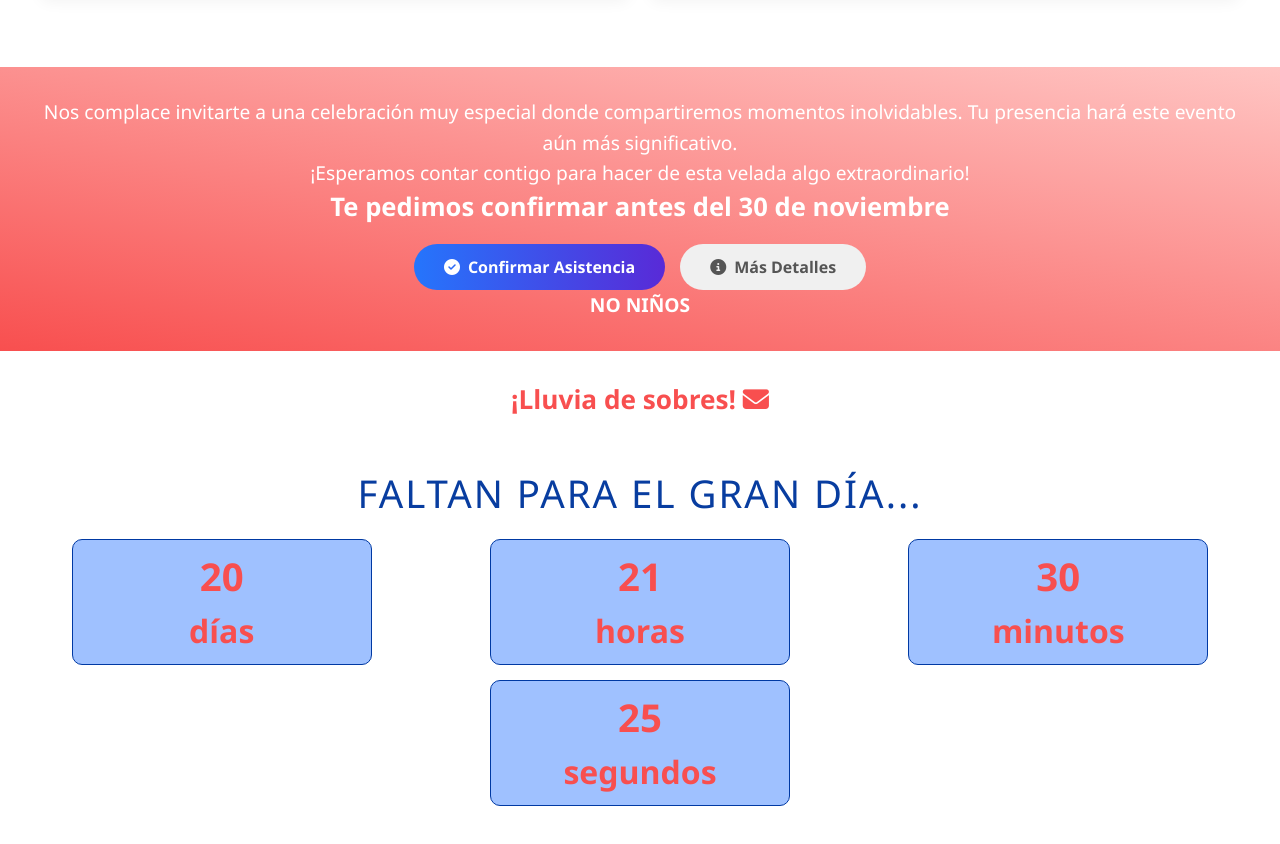
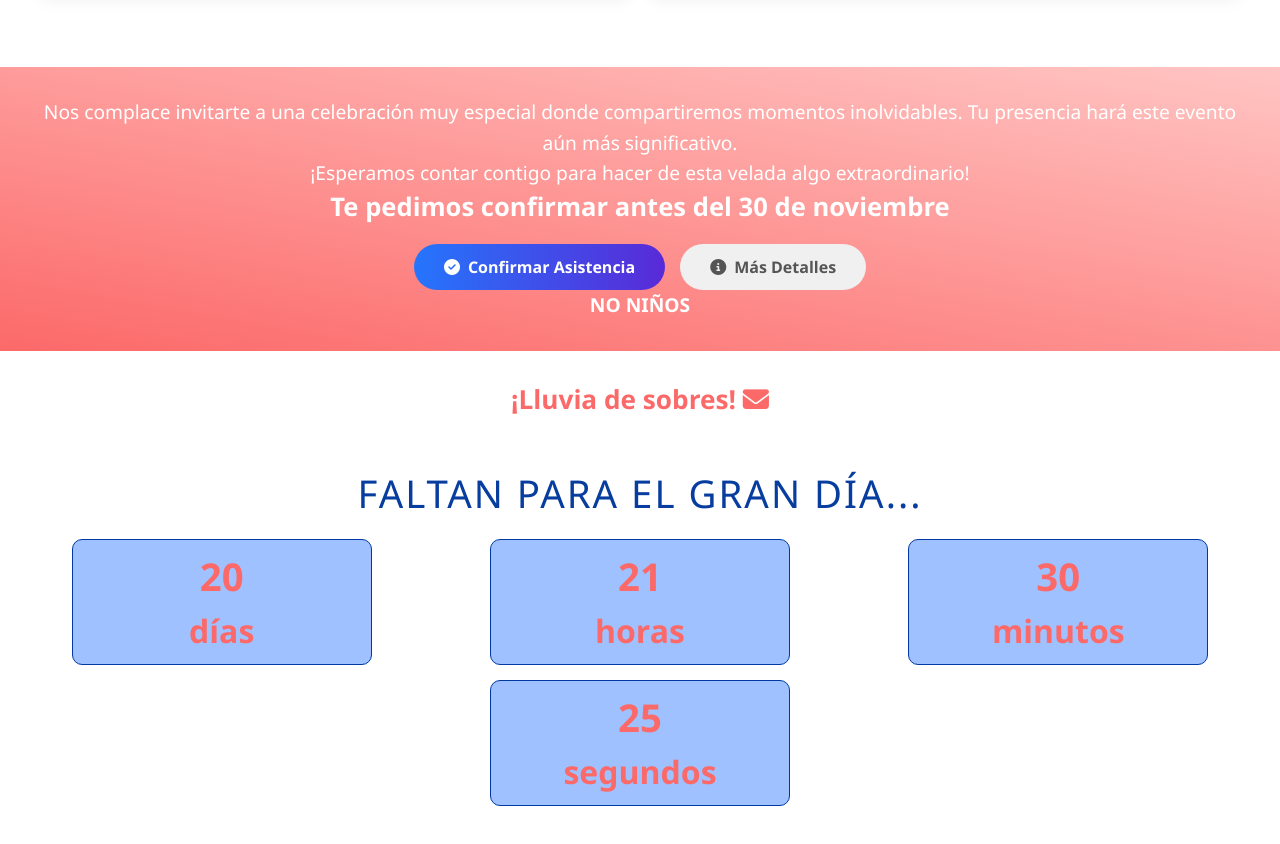
Before and after one commit to rominaxv/invitacion, a plain HTML site: page index.html in a window 1280 px wide. Shown: the part 1670-2514 px from the top of the page. Drawn offline with Linux system fonts and the light colour scheme.

Commit message:
Update styles.css

```diff
--- a/styles.css
+++ b/styles.css
@@ -47,7 +47,7 @@
 }
 
 .intro {
-    background: linear-gradient(10deg, #f84f4f, #ffc5c3);
+    background: linear-gradient(10deg, #fc6969, #ffc5c3);
     padding: 30px;
     text-align: center;
     color: white;
@@ -127,7 +127,7 @@
 }
 
 .extras {
-    background: linear-gradient(10deg, #f84f4f, #ffc5c3);
+    background: linear-gradient(10deg, #fc6969, #ffc5c3);
     padding: 30px;
     text-align: center;
     position: relative;
@@ -159,7 +159,7 @@
     justify-content: center;
     align-items: center;
     font-size: 1.4em;
-    color: #f84f4f;
+    color: #fc6969;
 }
 
 /*.cuadro {
@@ -242,7 +242,7 @@
     font-family: 'Monserrat', sans-serif;
     font-weight: 700;
     font-size: 1.2em;
-    color: #f84f4f;
+    color: #fc6969;
     display: flex;
     flex-wrap: wrap;
     justify-content: space-around;
@@ -415,6 +415,7 @@
 @media (max-width: 600px) {
     .hero {
         padding: 50px 20px;
+        height: 85vh;
         align-items: center;
     }
 
```
